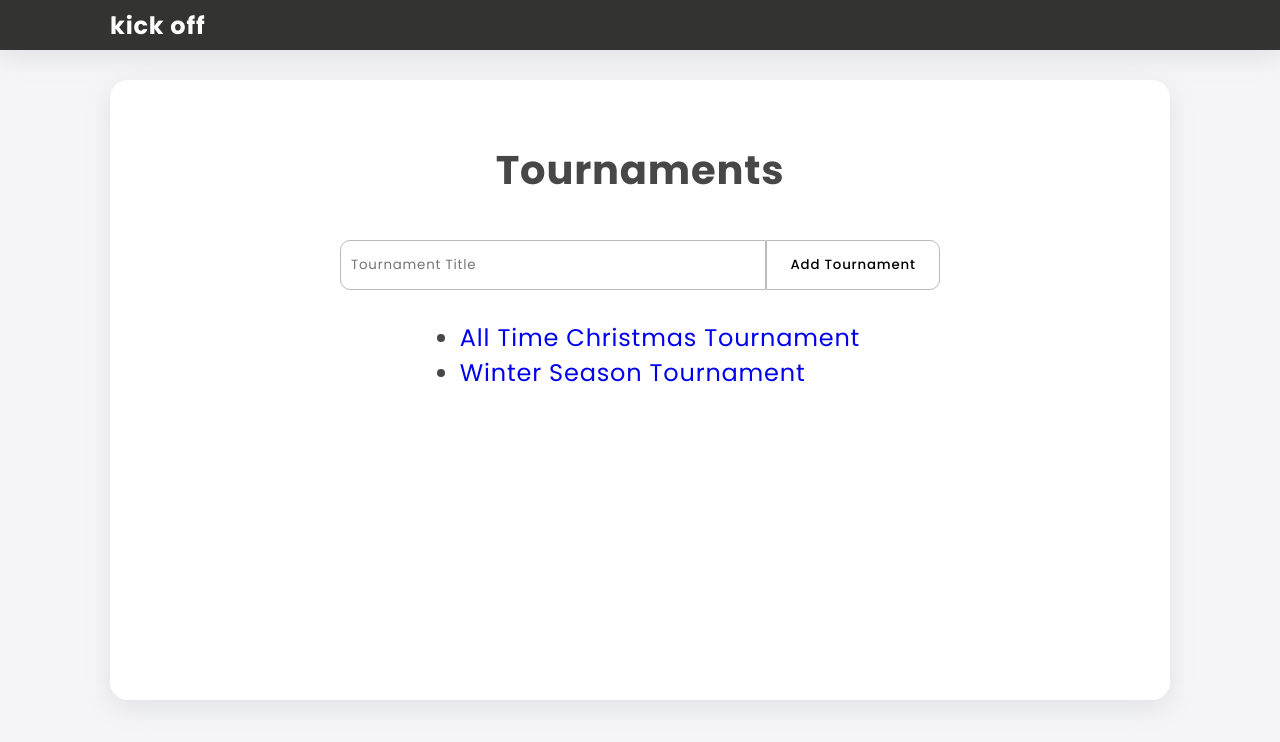
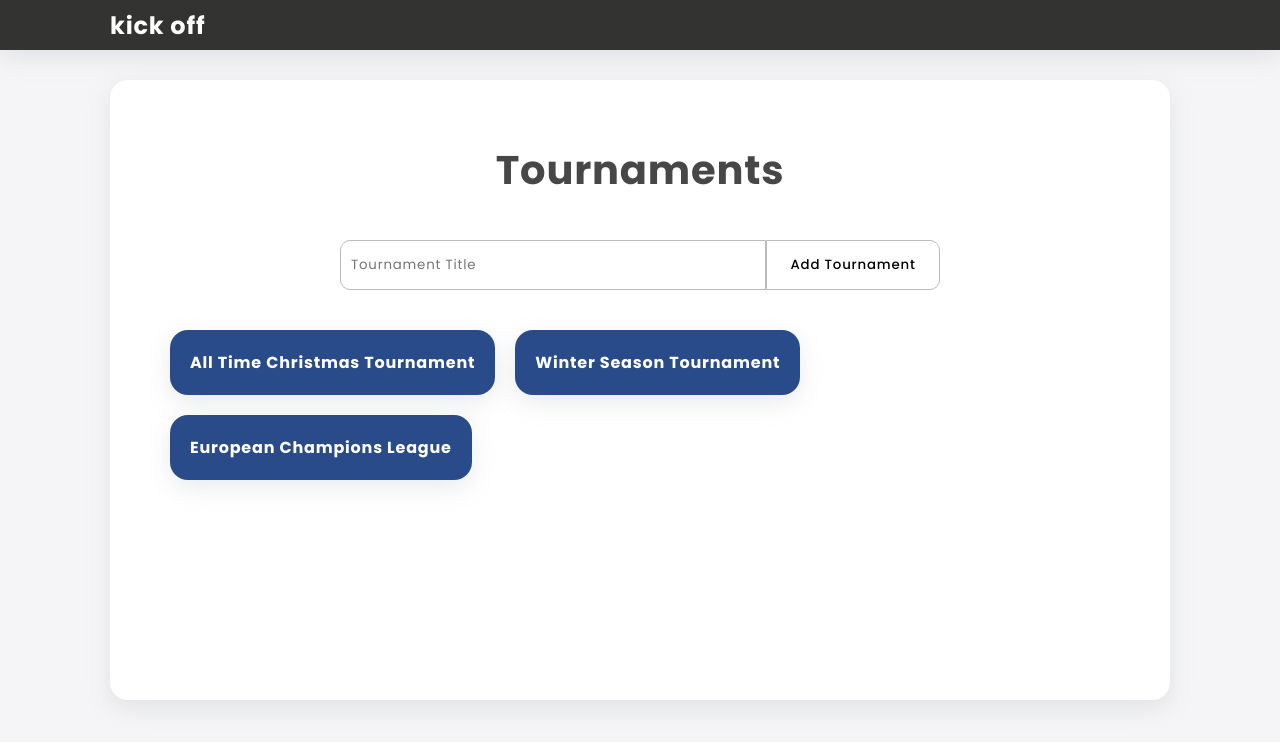
Before and after one commit to chilavadym/tournament, a React (Create React App) app: page / in a window 1280 px wide. Shown: the top 742 px of the page. Built offline with nearby package versions, Linux system fonts and the light colour scheme.

Commit message:
Updated the points table algorithm

```diff
--- a/public/index.html
+++ b/public/index.html
@@ -30,6 +30,10 @@
       href="https://fonts.googleapis.com/css2?family=Poppins:wght@400;500;700&display=swap"
       rel="stylesheet"
     />
+    <link
+      rel="stylesheet"
+      href="https://cdnjs.cloudflare.com/ajax/libs/font-awesome/4.7.0/css/font-awesome.min.css"
+    />
     <title>kickoff</title>
   </head>
   <body>
--- a/src/components/HomePage.css
+++ b/src/components/HomePage.css
@@ -16,6 +16,8 @@
 }
 
 .homepage-list {
-  margin: 30px 0px;
-  font-size: 1.5rem;
+  margin: 30px;
+  font-size: 1rem;
+  display: flex;
+  flex-wrap: wrap;
 }
--- a/src/components/HomePage.js
+++ b/src/components/HomePage.js
@@ -1,11 +1,12 @@
 import React, { useState } from "react";
 import { Link } from "react-router-dom";
 import "./HomePage.css";
-import { tournaments } from "../mock/Tournaments";
+import { mockTournaments } from "../mock/Tournaments";
 import AddComponent from "./AddComponent";
+import CardComponent from "./common/CardComponent";
 
 function HomePage() {
-  const [tournamentList, setTournamentList] = useState([...tournaments]);
+  const [tournamentList, setTournamentList] = useState([...mockTournaments]);
 
   const addTournament = (tournamentName) => {
     const tournamentObj = {
@@ -28,13 +29,18 @@ function HomePage() {
         inputPlaceholder="Tournament Title"
         buttonText="Add Tournament"
       />
-      <ul className="homepage-list">
-        {tournamentList.map((tournament) => (
-          <li key={tournament.id}>
-            <Link to={`/tournament/${tournament.id}`}>{tournament.name}</Link>
-          </li>
+      <div className="homepage-list">
+        {tournamentList.map((tournament, index) => (
+          <Link to={`/tournament/${tournament.id}`}>
+            <CardComponent
+              key={tournament.id}
+              backgroundColor={"rgb(41, 75, 138)"}
+            >
+              {tournament.name}
+            </CardComponent>
+          </Link>
         ))}
-      </ul>
+      </div>
     </div>
   );
 }
--- a/src/components/TournamentDetail.css
+++ b/src/components/TournamentDetail.css
@@ -10,7 +10,7 @@
   width: 50%;
   margin: 30px;
   box-shadow: rgba(149, 157, 165, 0.2) 0px 8px 24px;
-  padding: 20px 20px 20px 20px;
+  padding: 20px;
   background-color: #fff;
   border-radius: 18px;
 }
--- a/src/components/TournamentDetail.js
+++ b/src/components/TournamentDetail.js
@@ -1,33 +1,31 @@
 import React, { useEffect, useState } from "react";
 import { useParams } from "react-router";
-import { tournaments } from "../mock/Tournaments";
+import { mockTournaments } from "../mock/Tournaments";
 import AddComponent from "./AddComponent";
 import ButtonComponent from "./common/ButtonComponent";
 import TableComponent from "./common/TableComponent";
 import "./TournamentDetail.css";
 
-const tment =
-  localStorage.getItem("tournament") &&
-  JSON.parse(localStorage.getItem("tournament"));
-
 const matchesLS =
   localStorage.getItem("matches") &&
   JSON.parse(localStorage.getItem("matches"));
 
+const pointsTableLS =
+  localStorage.getItem("pointsTableLS") &&
+  JSON.parse(localStorage.getItem("pointsTableLS"));
+
 function TournamentDetail() {
   let params = useParams();
   const [matches, setMatches] = useState(matchesLS || []);
+  const [tournament, setTournament] = useState(
+    mockTournaments.find((tournament) => tournament.id === parseInt(params.id))
+  );
+  const [pointsTable, setPointsTable] = useState(pointsTableLS || []);
 
-  const [tournament, setTournament] = useState(
-    tment ||
-      tournaments.find((tournament) => tournament.id === parseInt(params.id))
-  );
-
-  //each time tournament gets updated, add that to localstorage
   useEffect(() => {
-    localStorage.setItem("tournament", JSON.stringify(tournament));
+    localStorage.setItem("pointsTableLS", JSON.stringify(pointsTable));
     localStorage.setItem("matches", JSON.stringify(matches));
-  }, [tournament, matches]);
+  }, [pointsTable, matches]);
 
   const addPlayers = (player) => {
     const temp = { ...tournament };
@@ -35,14 +33,6 @@ function TournamentDetail() {
     temp.players.push({
       id: 1001 + tournament.players.length,
       name: player,
-      MP: 0,
-      W: 0,
-      D: 0,
-      L: 0,
-      GF: 0,
-      GA: 0,
-      GD: 0,
-      Pts: 0,
     });
 
     setTournament({ ...temp });
@@ -51,62 +41,101 @@ function TournamentDetail() {
   const generateFixtures = () => {
     const players = tournament.players;
     const temp = [];
+    const pointsTable = [];
     for (let i = 0; i < players.length; i++) {
       for (let j = i + 1; j < players.length; j++) {
         temp.push({
           matchId: ++matches.length,
-          playerA: players[i],
-          playerB: players[j],
+          playerA: { ...players[i], goal: 0 },
+          playerB: { ...players[j], goal: 0 },
           winner: 0,
-          goalOfA: 0,
-          goalOfB: 0,
           isDone: false,
         });
       }
+
+      //parallely create points table for each player
+      pointsTable.push({
+        playerName: players[i].name,
+        playerId: players[i].id,
+        MP: 0,
+        W: 0,
+        D: 0,
+        L: 0,
+        GF: 0,
+        GA: 0,
+        GD: 0,
+        Pts: 0,
+      });
     }
 
+    setPointsTable(pointsTable);
     setMatches([...temp]);
-    setTournament(
-      tournaments.find((tournament) => tournament.id === parseInt(params.id))
-    );
   };
 
-  const updateMatch = (match) => {
+  const resetTournament = () => {};
+
+  const updateMatch = (match, resetMatch = false) => {
     const temp = [...matches];
     const index = temp.findIndex((m) => m.matchId === match.matchId);
     temp[index] = match;
     setMatches([...temp]);
 
-    const tment = { ...tournament };
-    const playerA = tment.players.find((pl) => match.playerA.id === pl.id);
-    const playerB = tment.players.find((pl) => match.playerB.id === pl.id);
+    if (match.isDone || resetMatch) {
+      const pntsTable = [...pointsTable];
+      const playerA = pntsTable.find((pl) => match.playerA.id === pl.playerId);
+      const playerB = pntsTable.find((pl) => match.playerB.id === pl.playerId);
 
-    if (match.isDone) {
-      playerA.MP++;
-      playerB.MP++;
-      if (match.winner === playerA.id) {
-        playerA.W++;
-        playerB.L++;
-        playerA.Pts = playerA.Pts + 3;
-      } else if (match.winner === playerB.id) {
-        playerB.W++;
-        playerA.L++;
-        playerB.Pts = playerB.Pts + 3;
-      } else {
-        playerA.D++;
-        playerB.D++;
-        playerB.Pts = playerB.Pts + 1;
-        playerA.Pts = playerA.Pts + 1;
-      }
-      playerA.GF = playerA.GF + match.goalOfA;
-      playerA.GA = playerA.GA + match.goalOfB;
-      playerB.GF = playerB.GF + match.goalOfB;
-      playerB.GA = playerB.GA + match.goalOfA;
-      playerA.GD = playerA.GF - playerA.GA;
-      playerB.GD = playerB.GF - playerB.GA;
+      updatePlayerStats(playerA);
+      updatePlayerStats(playerB);
 
-      setTournament(tment);
+      setPointsTable(pntsTable);
     }
+  };
+
+  const updatePlayerStats = (player) => {
+    const playerMatches = matches.filter(
+      (m) =>
+        (m.playerA.id === player.playerId ||
+          m.playerB.id === player.playerId) &&
+        m.isDone
+    );
+
+    player.MP = playerMatches.length;
+    let playerWins = 0;
+    let playerDraws = 0;
+    let playerLoss = 0;
+    let playerGF = 0;
+    let playerGA = 0;
+    let playerPts = 0;
+    for (let i = 0; i < playerMatches.length; i++) {
+      if (playerMatches[i].winner === 0) {
+        playerDraws++;
+        playerPts = playerPts + 1;
+      } else if (playerMatches[i].winner === player.playerId) {
+        playerWins++;
+        playerPts = playerPts + 3;
+      } else playerLoss++;
+
+      playerGF +=
+        playerMatches[i].playerA.id === player.playerId
+          ? playerMatches[i].playerA.goal
+          : playerMatches[i].playerB.goal;
+
+      playerGA +=
+        playerMatches[i].playerA.id !== player.playerId
+          ? playerMatches[i].playerA.goal
+          : playerMatches[i].playerB.goal;
+    }
+
+    player.W = playerWins;
+    player.D = playerDraws;
+    player.L = playerLoss;
+    player.GF = playerGF;
+    player.GA = playerGA;
+    player.GD = playerGF - playerGA;
+    player.Pts = playerPts;
+
+    return player;
   };
 
   const updateWinner = (playerId, matchId) => {
@@ -119,7 +148,7 @@ function TournamentDetail() {
   const updateMatchGoal = (matchId, playerId) => {
     const match = matches.find((match) => match.matchId === matchId);
     match.isDone = false;
-    match.playerA.id === playerId ? match.goalOfA++ : match.goalOfB++;
+    match.playerA.id === playerId ? match.playerA.goal++ : match.playerB.goal++;
     updateMatch(match);
   };
 
@@ -128,6 +157,15 @@ function TournamentDetail() {
     match.isDone = true;
     match.winner = 0;
     updateMatch(match);
+  };
+
+  const handleMatchReset = (matchId) => {
+    const match = matches.find((match) => match.matchId === matchId);
+    match.winner = 0;
+    match.playerA.goal = 0;
+    match.playerB.goal = 0;
+    match.isDone = false;
+    updateMatch(match, true);
   };
 
   return (
@@ -159,7 +197,12 @@ function TournamentDetail() {
           >
             Generate Fixtures
           </ButtonComponent>
-          <ButtonComponent height="40px" width="150px" type="submit">
+          <ButtonComponent
+            height="40px"
+            width="150px"
+            type="submit"
+            onClick={resetTournament}
+          >
             Reset Tournament
           </ButtonComponent>
         </div>
@@ -187,15 +230,15 @@ function TournamentDetail() {
                     updateMatchGoal(match.matchId, match.playerA.id)
                   }
                 >
-                  {match.goalOfA}
-                </ButtonComponent>{" "}
+                  {match.playerA.goal}
+                </ButtonComponent>
                 -
                 <ButtonComponent
                   onClick={() =>
                     updateMatchGoal(match.matchId, match.playerB.id)
                   }
                 >
-                  {match.goalOfB}
+                  {match.playerB.goal}
                 </ButtonComponent>
                 <ButtonComponent
                   onClick={() => updateWinner(match.playerB.id, match.matchId)}
@@ -220,25 +263,32 @@ function TournamentDetail() {
                 >
                   Draw
                 </ButtonComponent>
+                <ButtonComponent
+                  onClick={() => handleMatchReset(match.matchId)}
+                >
+                  <i className="fa fa-refresh"></i>
+                </ButtonComponent>
               </div>
             ))}
         </div>
       </div>
       <div className="tournament-detail-table">
-        <TableComponent
-          columns={["Club", "MP", "W", "D", "L", "GF", "GA", "GD", "Pts"]}
-          rows={tournament.players.map((t) => [
-            t.name,
-            t.MP,
-            t.W,
-            t.D,
-            t.L,
-            t.GF,
-            t.GA,
-            t.GD,
-            t.Pts,
-          ])}
-        />
+        {pointsTable.length > 0 && (
+          <TableComponent
+            columns={["Club", "MP", "W", "D", "L", "GF", "GA", "GD", "Pts"]}
+            rows={pointsTable.map((t) => [
+              t.playerName,
+              t.MP,
+              t.W,
+              t.D,
+              t.L,
+              t.GF,
+              t.GA,
+              t.GD,
+              t.Pts,
+            ])}
+          />
+        )}
       </div>
     </div>
   );
--- /dev/null
+++ b/src/components/common/CardComponent.js
@@ -0,0 +1,16 @@
+import React from "react";
+
+function CardComponent({ children, backgroundColor = "white" }) {
+  const style = {
+    backgroundColor,
+    boxShadow: "rgba(149, 157, 165, 0.2) 0px 8px 24px",
+    padding: "20px",
+    borderRadius: "18px",
+    color: "white",
+    fontWeight: "700",
+    margin: "10px",
+  };
+  return <div style={style}>{children}</div>;
+}
+
+export default CardComponent;
--- a/src/index.css
+++ b/src/index.css
@@ -47,4 +47,5 @@ input:focus {
 
 a {
   text-decoration: none;
+  color: white;
 }
--- a/src/mock/Tournaments.js
+++ b/src/mock/Tournaments.js
@@ -1,4 +1,4 @@
-export const tournaments = [
+export const mockTournaments = [
   {
     id: 101,
     name: "All Time Christmas Tournament",
@@ -6,50 +6,18 @@ export const tournaments = [
       {
         id: 1001,
         name: "Vasu",
-        MP: 0,
-        W: 0,
-        D: 0,
-        L: 0,
-        GF: 0,
-        GA: 0,
-        GD: 0,
-        Pts: 0,
       },
       {
         id: 1002,
         name: "Chetan",
-        MP: 0,
-        W: 0,
-        D: 0,
-        L: 0,
-        GF: 0,
-        GA: 0,
-        GD: 0,
-        Pts: 0,
       },
       {
         id: 1003,
         name: "Lilesh",
-        MP: 0,
-        W: 0,
-        D: 0,
-        L: 0,
-        GF: 0,
-        GA: 0,
-        GD: 0,
-        Pts: 0,
       },
       {
         id: 1004,
         name: "Sid",
-        MP: 0,
-        W: 0,
-        D: 0,
-        L: 0,
-        GF: 0,
-        GA: 0,
-        GD: 0,
-        Pts: 0,
       },
     ],
   },
@@ -60,50 +28,40 @@ export const tournaments = [
       {
         id: 1001,
         name: "Vasu",
-        MP: 0,
-        W: 0,
-        D: 0,
-        L: 0,
-        GF: 0,
-        GA: 0,
-        GD: 0,
-        Pts: 0,
       },
       {
         id: 1002,
         name: "Chetan",
-        MP: 0,
-        W: 0,
-        D: 0,
-        L: 0,
-        GF: 0,
-        GA: 0,
-        GD: 0,
-        Pts: 0,
       },
       {
         id: 1003,
         name: "Lilesh",
-        MP: 0,
-        W: 0,
-        D: 0,
-        L: 0,
-        GF: 0,
-        GA: 0,
-        GD: 0,
-        Pts: 0,
       },
       {
         id: 1004,
         name: "Sid",
-        MP: 0,
-        W: 0,
-        D: 0,
-        L: 0,
-        GF: 0,
-        GA: 0,
-        GD: 0,
-        Pts: 0,
+      },
+    ],
+  },
+  {
+    id: 103,
+    name: "European Champions League",
+    players: [
+      {
+        id: 1001,
+        name: "Vasu",
+      },
+      {
+        id: 1002,
+        name: "Chetan",
+      },
+      {
+        id: 1003,
+        name: "Lilesh",
+      },
+      {
+        id: 1004,
+        name: "Sid",
       },
     ],
   },
```
Also changed, not shown: src/components/common/TableComponent.js (+5 -5 lines).
